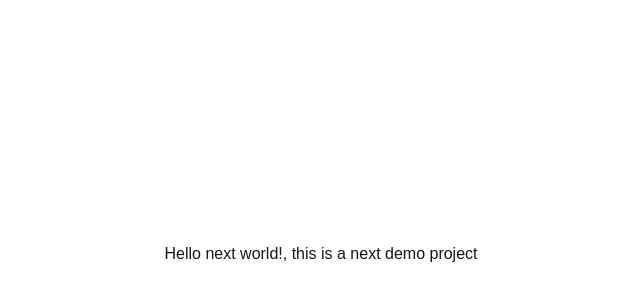
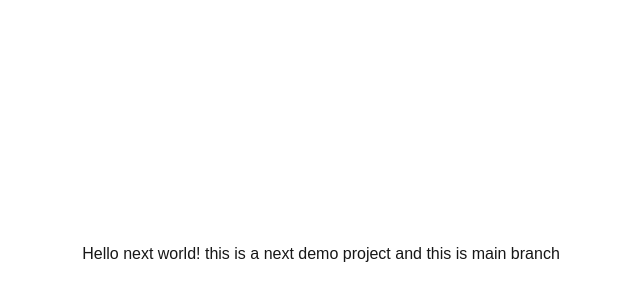
Before and after one commit to mdismailtanvir6-lgtm/next-demo-project, a Next.js app: page / in a window 1280 px wide. Shown: the part 146-446 px from the top of the page, without its empty margins (319-959 px from the left). Built offline with nearby package versions, Linux system fonts and the light colour scheme.

Commit message:
testing commit

```diff
--- a/app/page.tsx
+++ b/app/page.tsx
@@ -2,7 +2,8 @@
 export default function Home() {
   return (
     <div className="flex justify-center items-center h-screen">
-      Hello next world!, this is a next demo project
+      Hello next world! this is a next demo project
+      and this is main branch
     </div>
   );
 }
```
